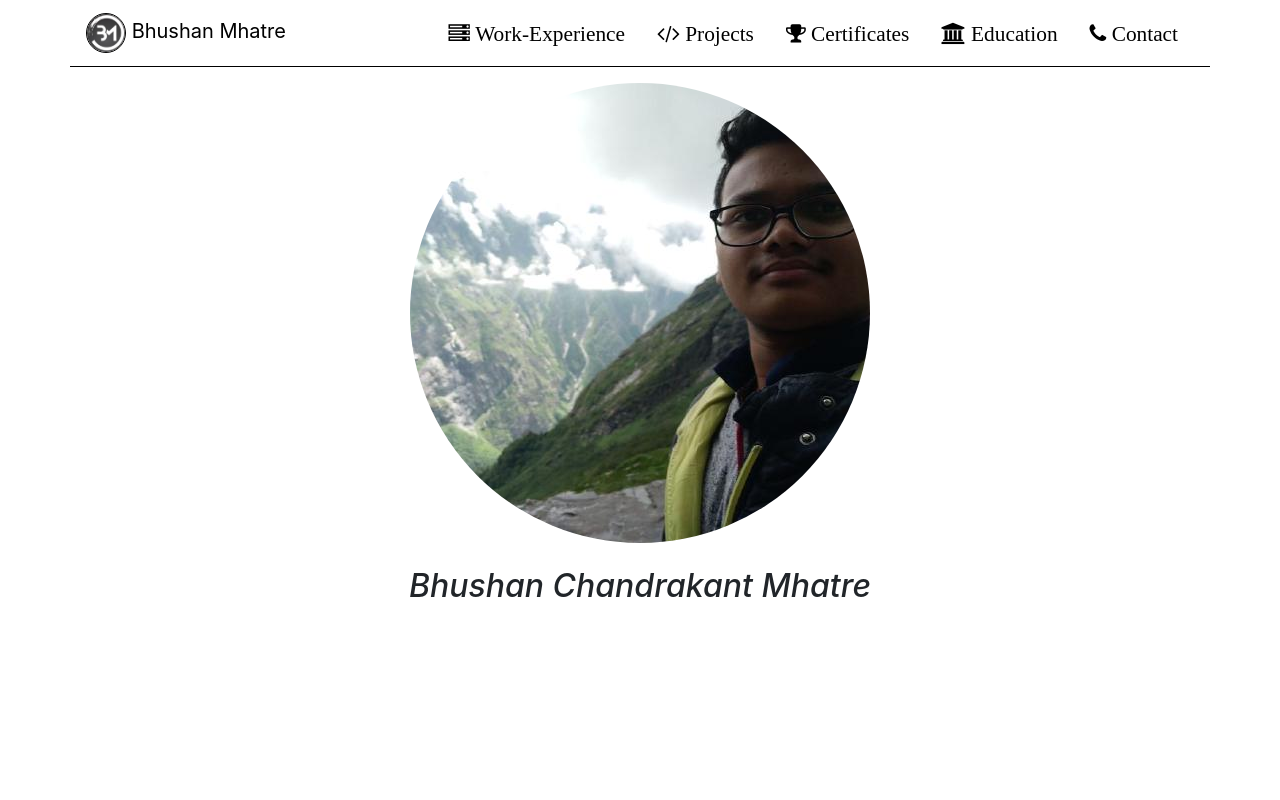
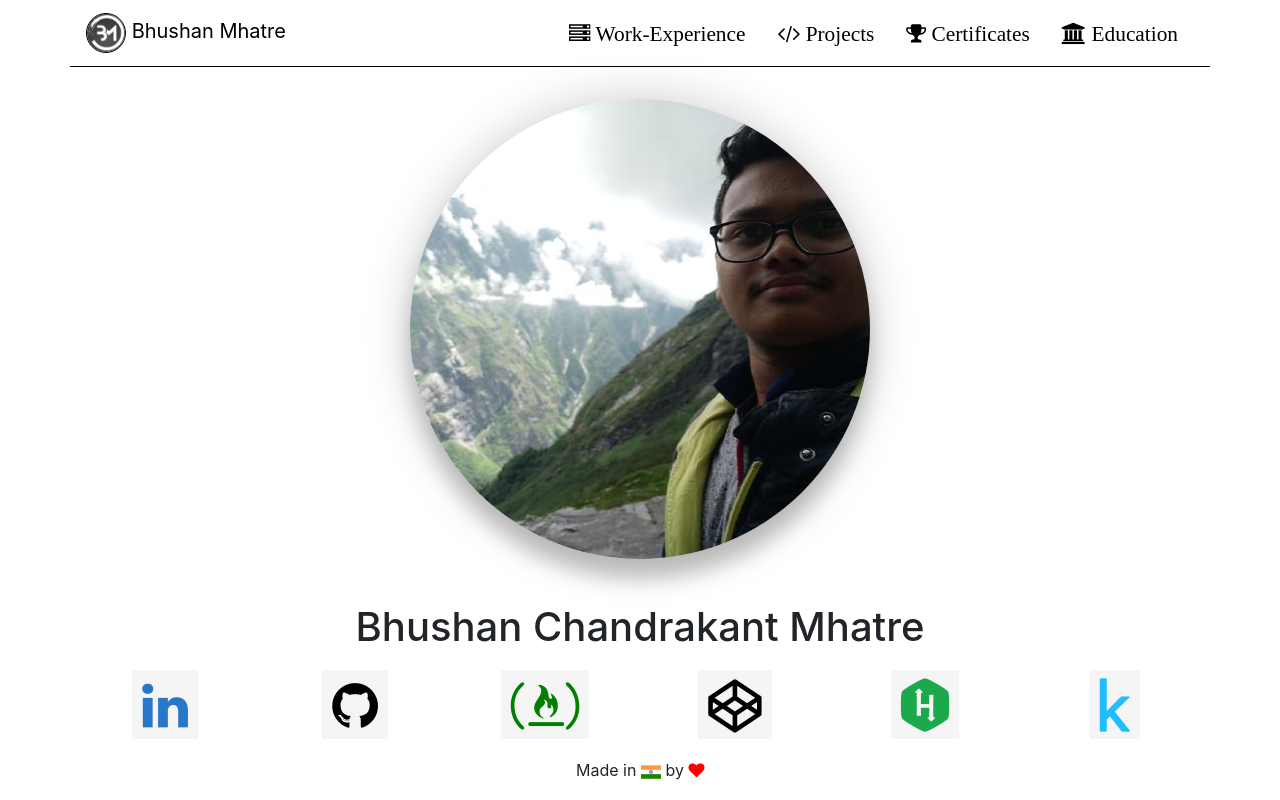
Before and after one commit to thebhushanmhatre/bhushan-portfolio, a React (Create React App) app: page / in a window 1280 px wide. Built offline with nearby package versions, Linux system fonts and the light colour scheme.

Commit message:
Merging Contacts to Home n Improving Home Page

```diff
--- a/public/index.html
+++ b/public/index.html
@@ -25,6 +25,7 @@
       Learn how to configure a non-root public URL by running `npm run build`.
     -->
     <title>Bhushan Mhatre</title>
+    <link rel='stylesheet' href='https://use.fontawesome.com/releases/v5.7.0/css/all.css' integrity='sha384-lZN37f5QGtY3VHgisS14W3ExzMWZxybE1SJSEsQp9S+oqd12jhcu+A56Ebc1zFSJ' crossorigin='anonymous'>
   </head>
   <body>
     <noscript>You need to enable JavaScript to run this app.</noscript>
--- a/src/components/Contact.js
+++ b/src/components/Contact.js
@@ -4,8 +4,8 @@ import { Row, Col } from 'reactstrap';
 export default function Contact(props){
 
 const contacts = props.contacts.map(item=>
-  <Col key={item.contId.toString()} style={{fontSize: '100px', margin: '10px'}} >
-    <a href={item.href} target="_blank" rel="noopener noreferrer" style={{color: item.color, padding: '20px', backgroundColor: 'whitesmoke' }} >
+  <Col key={item.contId.toString()} style={{fontSize: '40px'}} >
+    <a href={item.href} target="_blank" rel="noopener noreferrer" style={{color: item.color, padding: '10px', backgroundColor: 'whitesmoke' }} >
       <i className={item.icon + ' contact-icon'}>
       </i>
     </a>
@@ -14,15 +14,7 @@ const contacts = props.contacts.map(item=>
 
   return(
     <div className="container text-center">
-      <Row style={{marginTop: window.innerWidth < 995 ? '' : '10vh'}}>{contacts}</Row>
-      <p style={{position: window.innerWidth < 425 ? 'relative' : 'absolute',
-          left: window.innerWidth < 425 ? '' : '45%',
-          paddingTop: window.innerWidth < 425 ? '' : '45%',
-          bottom: window.innerWidth < 425 ? '' : '2px',
-          backgroundColor: window.innerWidth < 425 ? 'white' : '',
-          marginTop: window.innerWidth < 425 ? '50px' : ''}}>
-        Made in <img src='assets/images/indian_flag.svg' alt="Indian Flag" width="20" height="20" /> by <i class="fa fa-heart" aria-hidden="true" style={{color: 'red'}}></i>
-      </p>
+      <Row>{contacts}</Row>
     </div>
   );
 }
--- a/src/components/Home.js
+++ b/src/components/Home.js
@@ -1,12 +1,30 @@
 import React from 'react';
 import { Container } from 'reactstrap';
+import Contact from './Contact';
 
-function Home(){
+const footer_style = {
+  position: window.innerWidth < 425 ? 'relative' : 'absolute',
+  left: window.innerWidth < 425 ? '' : '45%',
+  paddingTop: window.innerWidth < 425 ? '' : '45%',
+  bottom: window.innerWidth < 425 ? '' : '2px',
+  backgroundColor: window.innerWidth < 425 ? 'white' : '',
+  marginTop: window.innerWidth < 425 ? '50px' : ''
+}
+
+function Home(props){
   return(
-    <Container className="text-center">
-      <img className="mb-4" src="/assets/images/onclouds.jpg" alt="Bhushan Mhatre" style={{borderRadius: '50%'}}/>
-      <h2><i>Bhushan Chandrakant Mhatre</i></h2>
-    </Container>
+    <>
+      <Container className="text-center pt-3 pb-3" id="picturebox" >
+        <img id="picture" className="mb-4" src="/assets/images/onclouds.jpg" alt="Bhushan Mhatre"/>
+      </Container>
+      <Container className="text-center pt-1 pb-3">
+        <h1><div id="myname">Bhushan Chandrakant Mhatre</div></h1>
+      </Container>
+      <Contact contacts={props.contacts} />
+      <p style={footer_style}>
+        Made in <img src='assets/images/indian_flag.svg' alt="Indian Flag" width="20" height="20" /> by <i class="fa fa-heart" aria-hidden="true" style={{color: 'red'}}></i>
+      </p>
+    </>
   );
 }
 
--- a/src/components/Main.js
+++ b/src/components/Main.js
@@ -5,7 +5,6 @@ import Certificate from './Certificate';
 import Home from './Home';
 import Education from './Education';
 import Project from './Project';
-import Contact from './Contact';
 import RenderCertificate from './RenderCertificate';
 import RandomQuoteMachine from './projects/RandomQuoteMachine';
 import PomodoroClock from './projects/PomodoroClock';
@@ -40,13 +39,12 @@ class Main extends Component{
       <>
         <Navigation />
         <Switch>
-          <Route exact path="/" component={()=> <Home />} />
+          <Route exact path="/" component={() => <Home contacts={this.props.contacts} />} />
           <Route exact path="/education" component={()=> <Education education={this.props.education} />} />
           <Route exact path="/workexp" component={() => <WorkExperience />} />
           <Route exact path="/certificate" component={() => <Certificate certificates={this.props.certificates} />} />
           <Route path="/certificate/:certId" component={CertificateWithId} />
           <Route exact path="/project" component={() => <Project projects={this.props.projects} />} />
-          <Route exact path="/contact" component={() => <Contact contacts={this.props.contacts} />} />
           <Route exact path="/quotes" component={() => <RandomQuoteMachine quotes={this.props.quotes} />} />
           <Route exact path="/clock" component={() => <PomodoroClock />} />
           <Route exact path="/todolist" component={() => <ToDoList style={{background:'skyblue'}} />} />
--- a/src/components/Navigation.js
+++ b/src/components/Navigation.js
@@ -31,7 +31,6 @@ class Navigation extends Component {
               <NavItem><NavLink href='/project'><span className="fa fa-code fa-lg"> Projects</span></NavLink></NavItem>
               <NavItem><NavLink href='/certificate'><span className="fa fa-trophy fa-lg"> Certificates</span></NavLink></NavItem>
               <NavItem><NavLink href='/education'><span className="fa fa-institution fa-lg"> Education</span></NavLink></NavItem>
-              <NavItem><NavLink href='/contact'><span className="fa fa-phone fa-lg"> Contact</span></NavLink></NavItem>
             </Nav>
           </Collapse>
       </Navbar>
--- a/src/index.css
+++ b/src/index.css
@@ -15,3 +15,24 @@ code {
   font-family: source-code-pro, Menlo, Monaco, Consolas, 'Courier New',
     monospace;
 }
+#picturebox{
+  perspective: 500px;
+  cursor: crosshair;
+}
+
+#picture {
+  transform-style: preserve-3d;
+  border-radius: 50%;
+  box-shadow: 0 20px 20px rgba(0, 0, 0, 0.2), 0px 0px 50px rgba(0, 0, 0, 0.2);
+}
+
+#picture:hover {
+  box-shadow: 0 20px 20px rgba(255, 240, 33, 0.2), 0px 0px 50px rgba(255, 240, 33, 0.2);
+}
+
+#myname:hover {
+  font-style: italic;
+  font-family: 'Segoe UI';
+  cursor: pointer;
+  background-image: linear-gradient(to right, white, skyblue, pink, salmon, pink, skyblue, white);
+}
--- a/src/index.js
+++ b/src/index.js
@@ -14,6 +14,34 @@ ReactDOM.render(
   document.getElementById('root')
 );
 
+
+const picturebox = document.querySelector('#picturebox')
+const picture = document.querySelector("#picture")
+
+if (picture && picturebox){
+  // Moving Animation Event
+  picturebox.addEventListener("mousemove", (e) => {
+    let xAxis = (window.innerWidth / 2 - e.pageX) / 25;
+    let yAxis = (window.innerHeight / 2 - e.pageY) / 25;
+    picture.style.transform = `rotateY(${xAxis}deg) rotateX(${yAxis}deg) scale(1.1)`;
+  });
+
+  //Animate In
+  picturebox.addEventListener("mouseenter", (e) => {
+    picture.style.transition = "none";
+  });
+
+  //Animate Out
+  picturebox.addEventListener("mouseleave", (e) => {
+    picture.style.transition = "all 0.5s ease";
+    picture.style.transform = `rotateY(0deg) rotateX(0deg)`;
+  });
+  picture.addEventListener("mouseover", (e) => {
+    picture.style.transform = `scale(1.1)`;
+  });
+
+}
+
 // If you want your app to work offline and load faster, you can change
 // unregister() to register() below. Note this comes with some pitfalls.
 // Learn more about service workers: https://bit.ly/CRA-PWA
```
